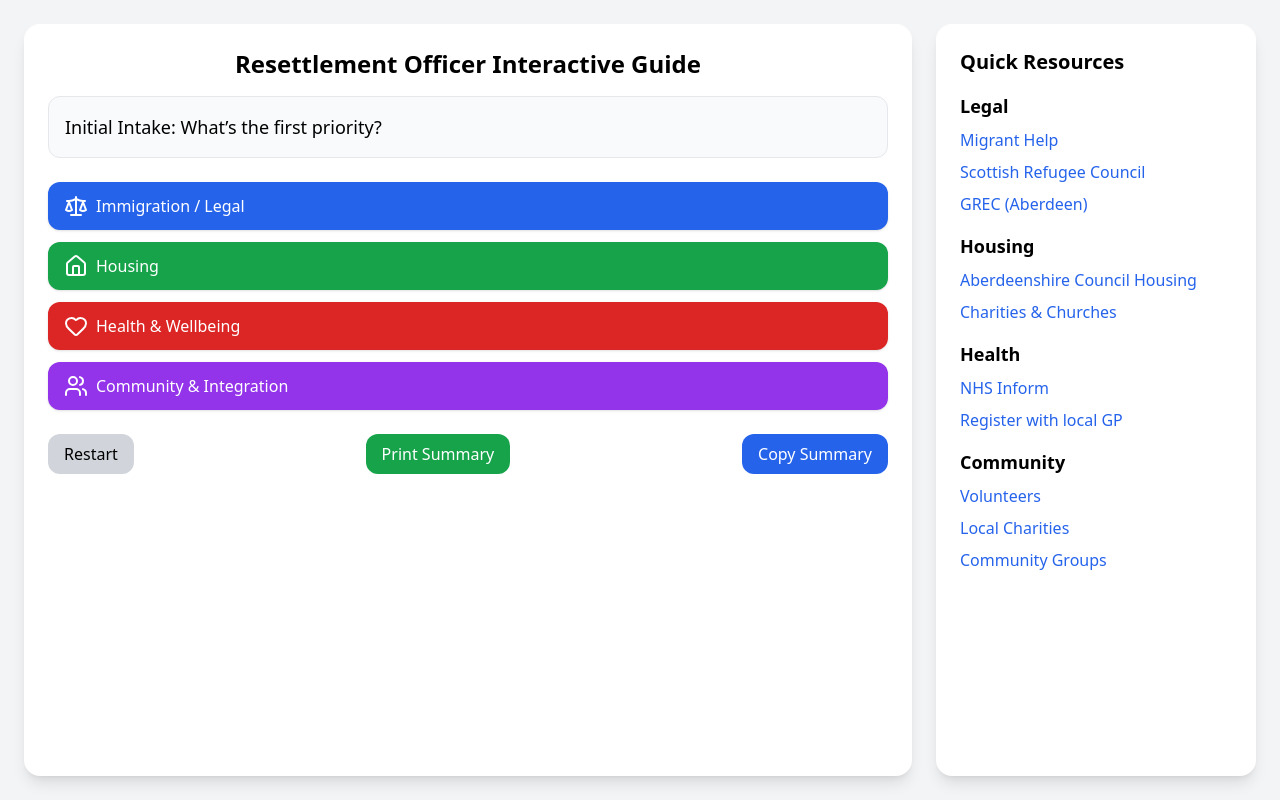
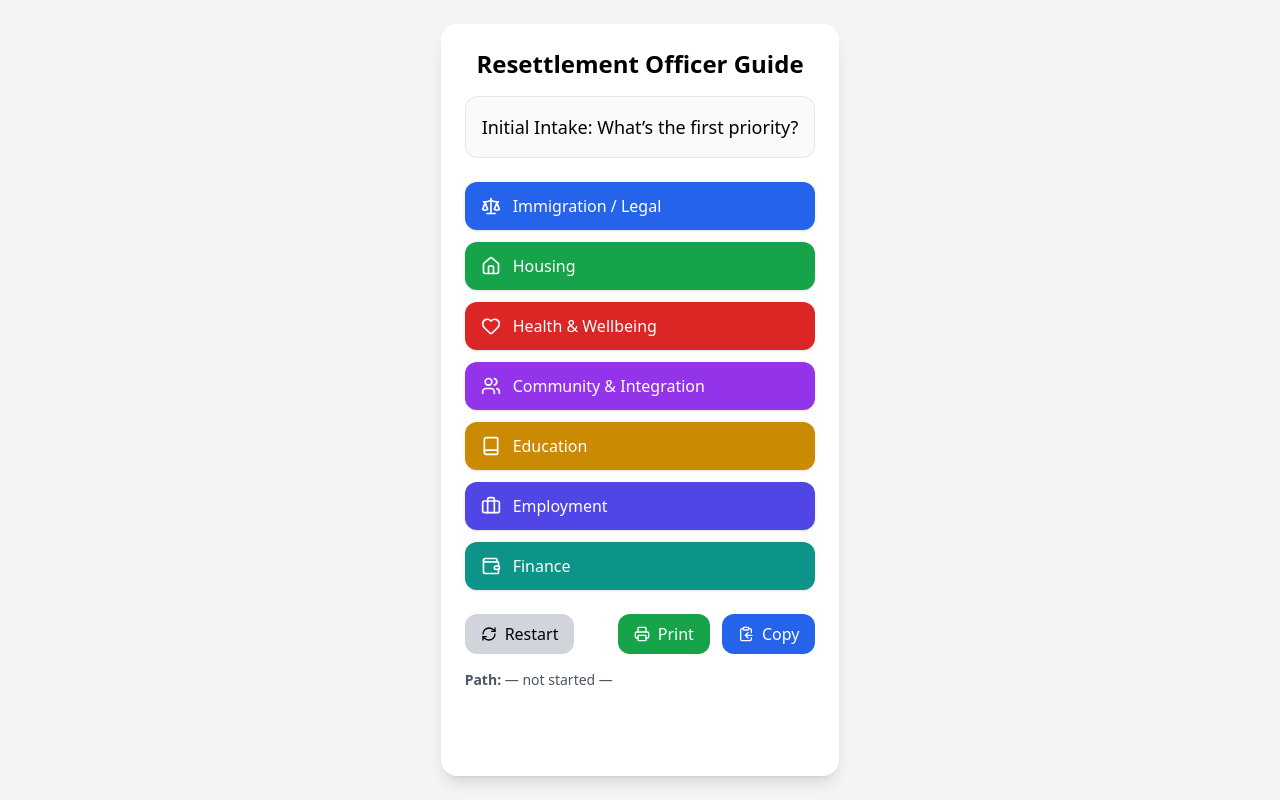
Before and after one commit to ayoucef/resettlement-flowchart, a React (Create React App) app: page / in a window 1280 px wide. Built offline with nearby package versions, Linux system fonts and the light colour scheme.

Commit message:
new fancy icons and right links to websites

```diff
--- a/package.json
+++ b/package.json
@@ -3,6 +3,7 @@
   "version": "0.1.0",
   "private": true,
   "dependencies": {
+    "@supabase/supabase-js": "^2.58.0",
     "lucide-react": "^0.544.0",
     "react": "^18.2.0",
     "react-dom": "^18.2.0",
--- a/src/App.js
+++ b/src/App.js
@@ -1,229 +1,249 @@
-import { Scale, Home, Heart, Users, Check, X, Landmark, Building2, Church, Hospital, ClipboardList, RefreshCcw } from "lucide-react";
+// src/App.js
 import React, { useState } from "react";
+import {
+  Scale,
+  Home,
+  Heart,
+  Users,
+  Book,
+  Briefcase,
+  Wallet,
+  RefreshCw,
+  ClipboardCopy,
+  Printer,
+  Landmark,
+  Hospital,
+  Building,
+  Church,
+  GraduationCap,
+  Bus,
+} from "lucide-react";
 
-
+/**
+ * Flowchart definition
+ * - Each step can have options
+ * - If option has a "url", clicking it opens in new tab AND records choice
+ */
 const flow = {
   start: {
     question: "Initial Intake: What’s the first priority?",
     options: [
-      {
-        label: "Immigration / Legal",
-        next: "legal",
-        icon: <Scale className="w-6 h-6 mr-2" />,
-        color: "bg-blue-600 hover:bg-blue-700"
-      },
-      {
-        label: "Housing",
-        next: "housing",
-        icon: <Home className="w-6 h-6 mr-2" />,
-        color: "bg-green-600 hover:bg-green-700"
-      },
-      {
-        label: "Health & Wellbeing",
-        next: "health",
-        icon: <Heart className="w-6 h-6 mr-2" />,
-        color: "bg-red-600 hover:bg-red-700"
-      },
-      {
-        label: "Community & Integration",
-        next: "community",
-        icon: <Users className="w-6 h-6 mr-2" />,
-        color: "bg-purple-600 hover:bg-purple-700"
-      },
+      { label: "Immigration / Legal", next: "legal", icon: Scale, color: "bg-blue-600 hover:bg-blue-700" },
+      { label: "Housing", next: "housing", icon: Home, color: "bg-green-600 hover:bg-green-700" },
+      { label: "Health & Wellbeing", next: "health", icon: Heart, color: "bg-red-600 hover:bg-red-700" },
+      { label: "Community & Integration", next: "community", icon: Users, color: "bg-purple-600 hover:bg-purple-700" },
+      { label: "Education", next: "education", icon: Book, color: "bg-yellow-600 hover:bg-yellow-700" },
+      { label: "Employment", next: "employment", icon: Briefcase, color: "bg-indigo-600 hover:bg-indigo-700" },
+      { label: "Finance", next: "finance", icon: Wallet, color: "bg-teal-600 hover:bg-teal-700" },
     ],
   },
 
+  // --- Immigration / Legal
   legal: {
     question: "Does the person already have legal representation?",
     options: [
-      { label: "Yes", next: "done", icon: <Check className="w-6 h-6 mr-2" />, color: "bg-green-600 hover:bg-green-700" },
-      { label: "No", next: "refer_legal", icon: <X className="w-6 h-6 mr-2" />, color: "bg-red-600 hover:bg-red-700" },
+      { label: "Yes", next: "done", icon: Landmark, color: "bg-green-600 hover:bg-green-700" },
+      { label: "No", next: "refer_legal", icon: Landmark, color: "bg-red-600 hover:bg-red-700" },
+    ],
+  },
+  refer_legal: {
+    question: "Refer to legal support:",
+    options: [
+      { label: "Migrant Help", url: "https://www.migranthelpuk.org/", next: "done", icon: Landmark, color: "bg-blue-600 hover:bg-blue-700" },
+      { label: "Scottish Refugee Council", url: "https://www.scottishrefugeecouncil.org.uk/", next: "done", icon: Users, color: "bg-blue-500 hover:bg-blue-600" },
+      { label: "GREC (Aberdeen)", url: "https://grec.co.uk/", next: "done", icon: Building, color: "bg-blue-400 hover:bg-blue-500" },
     ],
   },
 
-  refer_legal: {
-    question: "Refer to legal support:",
+  // --- Housing
+  housing: {
+    question: "Is housing secure?",
     options: [
-      { label: "Migrant Help", next: "done", icon: <Landmark className="w-6 h-6 mr-2" />, color: "bg-blue-600 hover:bg-blue-700" },
-      { label: "Scottish Refugee Council", next: "done", icon: <ClipboardList className="w-6 h-6 mr-2" />, color: "bg-blue-500 hover:bg-blue-600" },
-      { label: "GREC (Aberdeen)", next: "done", icon: <Building2 className="w-6 h-6 mr-2" />, color: "bg-blue-400 hover:bg-blue-500" },
+      { label: "Yes", next: "done", icon: Home, color: "bg-green-600 hover:bg-green-700" },
+      { label: "No", next: "refer_housing", icon: Home, color: "bg-red-600 hover:bg-red-700" },
+    ],
+  },
+  refer_housing: {
+    question: "Signpost to housing support:",
+    options: [
+      { label: "Local council housing team", url: "https://www.aberdeencity.gov.uk/", next: "done", icon: Building, color: "bg-green-600 hover:bg-green-700" },
+      { label: "Charities / Churches", url: "#", next: "done", icon: Church, color: "bg-purple-600 hover:bg-purple-700" },
     ],
   },
 
-  housing: {
-    question: "Is housing secure?",
+  // --- Health
+  health: {
+    question: "Any urgent health needs?",
     options: [
-      { label: "Yes", next: "done", icon: <Check className="w-6 h-6 mr-2" />, color: "bg-green-600 hover:bg-green-700" },
-      { label: "No", next: "refer_housing", icon: <X className="w-6 h-6 mr-2" />, color: "bg-red-600 hover:bg-red-700" },
+      { label: "Yes → NHS services", url: "https://www.nhsinform.scot/", next: "done", icon: Hospital, color: "bg-red-600 hover:bg-red-700" },
+      { label: "No → Register with GP", url: "#", next: "done", icon: ClipboardCopy, color: "bg-red-400 hover:bg-red-500" },
     ],
   },
 
-  refer_housing: {
-    question: "Signpost to housing support:",
+  // --- Community
+  community: {
+    question: "Connect to local support:",
     options: [
-      { label: "Local council housing team", next: "done", icon: <Building2 className="w-6 h-6 mr-2" />, color: "bg-green-600 hover:bg-green-700" },
-      { label: "Charities / Churches", next: "done", icon: <Church className="w-6 h-6 mr-2" />, color: "bg-purple-600 hover:bg-purple-700" },
+      { label: "Volunteers", url: "#", next: "done", icon: Users, color: "bg-purple-500 hover:bg-purple-600" },
+      { label: "Charities", url: "#", next: "done", icon: Church, color: "bg-purple-600 hover:bg-purple-700" },
+      { label: "Community groups", url: "#", next: "done", icon: Users, color: "bg-purple-400 hover:bg-purple-500" },
     ],
   },
 
-  health: {
-    question: "Any urgent health needs?",
+  // --- Education
+  education: {
+    question: "What education support is needed?",
     options: [
-      { label: "Yes → NHS services", next: "done", icon: <Hospital className="w-6 h-6 mr-2" />, color: "bg-red-600 hover:bg-red-700" },
-      { label: "No → Register with GP", next: "done", icon: <ClipboardList className="w-6 h-6 mr-2" />, color: "bg-red-400 hover:bg-red-500" },
+      { label: "School enrolment", url: "https://www.mygov.scot/school-enrolment", next: "done", icon: GraduationCap, color: "bg-yellow-600 hover:bg-yellow-700" },
+      { label: "College / University", url: "https://www.saas.gov.uk/", next: "done", icon: Book, color: "bg-yellow-500 hover:bg-yellow-600" },
     ],
   },
 
-  community: {
-    question: "Connect to local support:",
+  // --- Employment
+  employment: {
+    question: "Employment and skills support:",
     options: [
-      { label: "Volunteers", next: "done", icon: <Users className="w-6 h-6 mr-2" />, color: "bg-purple-500 hover:bg-purple-600" },
-      { label: "Charities", next: "done", icon: <Church className="w-6 h-6 mr-2" />, color: "bg-purple-600 hover:bg-purple-700" },
-      { label: "Community groups", next: "done", icon: <Users className="w-6 h-6 mr-2" />, color: "bg-purple-400 hover:bg-purple-500" },
+      { label: "Job Centre Plus", url: "https://www.gov.uk/contact-jobcentre-plus", next: "done", icon: Briefcase, color: "bg-indigo-600 hover:bg-indigo-700" },
+      { label: "Skills Development Scotland", url: "https://www.skillsdevelopmentscotland.co.uk/", next: "done", icon: GraduationCap, color: "bg-indigo-500 hover:bg-indigo-600" },
     ],
   },
 
-  done: {
-    question: "✅ End of this pathway. Review notes and print summary.",
+  // --- Finance
+  finance: {
+    question: "Finance and benefits support:",
     options: [
-      { label: "Restart", next: "start", icon: <RefreshCcw className="w-6 h-6 mr-2" />, color: "bg-gray-400 hover:bg-gray-500" },
+      { label: "Social Security Scotland", url: "https://www.socialsecurity.gov.scot/", next: "done", icon: Wallet, color: "bg-teal-600 hover:bg-teal-700" },
+      { label: "Citizens Advice", url: "https://www.citizensadvice.org.uk/scotland/", next: "done", icon: Landmark, color: "bg-teal-500 hover:bg-teal-600" },
     ],
   },
-};
 
+  // --- Age check
+  age: {
+    question: "Enter age of asylum seeker (for NEC travel card check):",
+    options: [], // handled separately
+  },
 
-
-// Sidebar resource list
-const resources = {
-  legal: [
-    { name: "Migrant Help", url: "https://www.migranthelpuk.org/" },
-    { name: "Scottish Refugee Council", url: "https://www.scottishrefugeecouncil.org.uk/" },
-    { name: "GREC (Aberdeen)", url: "https://grec.co.uk/" },
-  ],
-  housing: [
-    { name: "Aberdeenshire Council Housing", url: "https://www.aberdeenshire.gov.uk/" },
-    { name: "Charities & Churches", url: "#" },
-  ],
-  health: [
-    { name: "NHS Inform", url: "https://www.nhsinform.scot/" },
-    { name: "Register with local GP", url: "#" },
-  ],
-  community: [
-    { name: "Volunteers", url: "#" },
-    { name: "Local Charities", url: "#" },
-    { name: "Community Groups", url: "#" },
-  ],
+  // --- End
+  done: {
+    question: "✅ End of this pathway. Review notes and export summary.",
+    options: [{ label: "Restart", next: "start", icon: RefreshCw, color: "bg-gray-400 hover:bg-gray-500" }],
+  },
 };
 
 export default function App() {
   const [step, setStep] = useState("start");
   const [path, setPath] = useState([]);
+  const [age, setAge] = useState("");
 
   const current = flow[step];
 
-  const handleClick = (option) => {
-    setPath([...path, { step, choice: option.label }]);
-    setStep(option.next);
-  };
+  function handleClick(opt) {
+    setPath((p) => [...p, { step, choice: opt.label }]);
+    if (opt.url) window.open(opt.url, "_blank");
+    setStep(opt.next);
+  }
 
-  const handleRestart = () => {
+  function handleRestart() {
     setStep("start");
     setPath([]);
-  };
+    setAge("");
+  }
 
-  // Decide which resources to show
-  let visibleResources;
-  if (resources[step]) {
-    visibleResources = { [step]: resources[step] };
-  } else if (resources[step.replace("refer_", "")]) {
-    visibleResources = { [step.replace("refer_", "")]: resources[step.replace("refer_", "")] };
+  function copySummaryToClipboard() {
+    const summary = [
+      "=== Case Summary ===",
+      ...path.map((p, i) => `${i + 1}. [${p.step}] ${p.choice}`),
+      "====================",
+    ].join("\n");
+    navigator.clipboard.writeText(summary).then(
+      () => alert("✅ Summary copied to clipboard!"),
+      () => alert("❌ Could not copy to clipboard — try manual copy.")
+    );
+  }
+
+  function openPrintableSummary() {
+    const html = `
+      <html>
+        <head><title>Case Summary</title></head>
+        <body style="font-family: Arial, sans-serif; padding: 20px;">
+          <h1>Case Summary</h1>
+          <pre>${path.map((p, i) => `${i + 1}. [${p.step}] ${p.choice}`).join("\n")}</pre>
+        </body>
+      </html>
+    `;
+    const w = window.open("", "_blank");
+    w.document.write(html);
+    w.document.close();
+  }
+
+  // special case: Age check step
+  function handleAgeSubmit() {
+    const ageNum = parseInt(age, 10);
+    if (!isNaN(ageNum) && (ageNum < 22 || ageNum > 60)) {
+      window.open("https://www.transport.gov.scot/concessionary-travel/young-persons-free-bus-travel-scheme/", "_blank");
+      setPath((p) => [...p, { step: "age", choice: `Age ${ageNum} → NEC travel card referral` }]);
     } else {
-    visibleResources = resources; // show all at start/done
+      setPath((p) => [...p, { step: "age", choice: `Age ${ageNum}` }]);
+    }
+    setStep("done");
   }
 
   return (
-    <div className="min-h-screen bg-gray-100 flex flex-col md:flex-row p-6 gap-6">
-      {/* Main Flowchart Panel */}
-      <div className="flex-1 bg-white rounded-2xl shadow-lg p-6">
-        <h1 className="text-2xl font-bold mb-4 text-center">
-          Resettlement Officer Interactive Guide
-        </h1>
+    <div className="min-h-screen bg-gray-100 flex flex-col p-6">
+      <div className="flex-1 bg-white rounded-2xl shadow-lg p-6 max-w-3xl mx-auto">
+        <h1 className="text-2xl font-bold mb-4 text-center">Resettlement Officer Guide</h1>
 
         <div className="bg-gray-50 border rounded-xl p-4 mb-6">
           <p className="text-lg font-medium">{current.question}</p>
         </div>
 
+        {/* Age check input */}
+        {step === "age" ? (
+          <div className="space-y-4">
+            <input
+              type="number"
+              value={age}
+              onChange={(e) => setAge(e.target.value)}
+              placeholder="Enter age..."
+              className="border rounded-lg p-2 w-full"
+            />
+            <button onClick={handleAgeSubmit} className="bg-blue-600 hover:bg-blue-700 text-white px-4 py-2 rounded-xl">
+              Submit Age
+            </button>
+          </div>
+        ) : (
           <div className="grid gap-3">
             {current.options.map((opt, idx) => (
               <button
                 key={idx}
                 onClick={() => handleClick(opt)}
-    className={`${
-      opt.color ? opt.color : "bg-gray-600 hover:bg-gray-700"
-    } w-full text-white py-3 px-4 rounded-xl shadow flex items-center justify-start`}
+                className={`${opt.color} w-full text-white py-3 px-4 rounded-xl shadow flex items-center justify-start`}
               >
-    {opt.icon ? opt.icon : null}
+                {opt.icon ? <opt.icon className="mr-3 w-5 h-5" /> : null}
                 <span>{opt.label}</span>
               </button>
             ))}
+          </div>
+        )}
 
+        <div className="mt-6 flex flex-wrap gap-3 justify-between">
+          <button onClick={handleRestart} className="bg-gray-300 hover:bg-gray-400 text-black px-4 py-2 rounded-xl flex items-center gap-2">
+            <RefreshCw className="w-4 h-4" /> Restart
+          </button>
 
+          <div className="flex gap-3">
+            <button onClick={openPrintableSummary} className="bg-green-600 hover:bg-green-700 text-white px-4 py-2 rounded-xl flex items-center gap-2">
+              <Printer className="w-4 h-4" /> Print
+            </button>
+            <button onClick={copySummaryToClipboard} className="bg-blue-600 hover:bg-blue-700 text-white px-4 py-2 rounded-xl flex items-center gap-2">
+              <ClipboardCopy className="w-4 h-4" /> Copy
+            </button>
+          </div>
         </div>
 
-        <div className="mt-6 flex flex-wrap gap-3 justify-between">
-  <button
-    onClick={handleRestart}
-    className="bg-gray-300 hover:bg-gray-400 text-black px-4 py-2 rounded-xl"
-  >
-    Restart
-  </button>
-
-  <button
-    onClick={() => alert(JSON.stringify(path, null, 2))}
-    className="bg-green-600 hover:bg-green-700 text-white px-4 py-2 rounded-xl"
-  >
-    Print Summary
-  </button>
-
-  <button
-    onClick={() => {
-      const summary = path
-        .map((step) => `Step: ${step.step}\nChoice: ${step.choice}`)
-        .join("\n\n");
-      navigator.clipboard.writeText(summary).then(() => {
-        alert("✅ Summary copied to clipboard!");
-      });
-    }}
-    className="bg-blue-600 hover:bg-blue-700 text-white px-4 py-2 rounded-xl"
-  >
-    Copy Summary
-  </button>
+        <div className="mt-4 text-sm text-gray-600">
+          <strong>Path:</strong> {path.length ? path.map((p) => p.choice).join(" → ") : "— not started —"}
         </div>
-
-      </div>
-
-      {/* Sidebar Resources */}
-      <div className="w-full md:w-80 bg-white rounded-2xl shadow-lg p-6">
-        <h2 className="text-xl font-bold mb-4">Quick Resources</h2>
-        {Object.entries(visibleResources).map(([category, links]) => (
-          <div key={category} className="mb-4">
-            <h3 className="text-lg font-semibold capitalize mb-2">{category}</h3>
-            <ul className="space-y-2">
-              {links.map((res, idx) => (
-                <li key={idx}>
-                  <a
-                    href={res.url}
-                    target="_blank"
-                    rel="noreferrer"
-                    className="text-blue-600 hover:underline"
-                  >
-                    {res.name}
-                  </a>
-                </li>
-              ))}
-            </ul>
-          </div>
-        ))}
       </div>
     </div>
   );
```
Also changed, not shown: 1 other file (tests, documents, lock files or other folders). Lines whose indentation alone changed are shown as unchanged.
